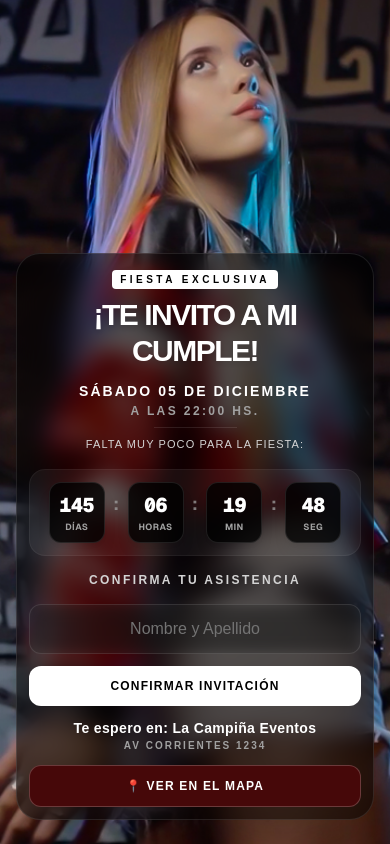
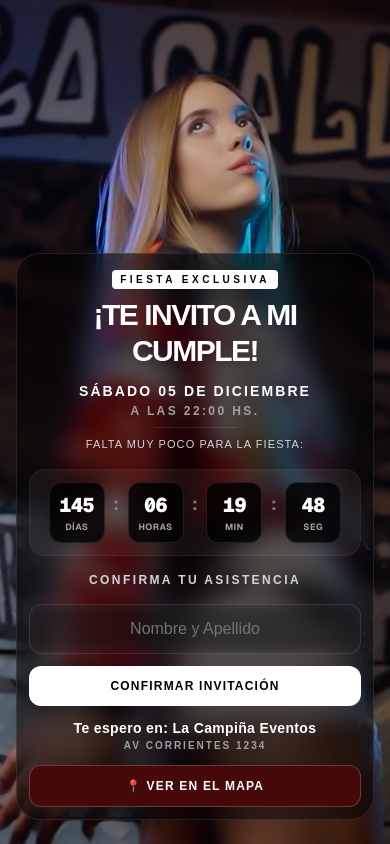
Before and after one commit to rosaduartemercedes/tarjeta-cumple, a Next.js app: page / in a window 390 px wide. Built offline with nearby package versions, Linux system fonts and the light colour scheme.

Commit message:
probando ajuste de pantalla2

```diff
--- a/app/page.js
+++ b/app/page.js
@@ -23,7 +23,7 @@ export default function Home() {
       // 1. bg-[url('/foto-mobile.jpg')] -> Carga la foto vertical por defecto (celulares).
       // 2. md:bg-[url('/foto-desktop.jpg')] -> En pantallas grandes (computadoras), cambia la foto a la horizontal.
       // 3. justify-end md:justify-center -> Abajo en el celu (para no tapar la cara), centrado en la compu.
-className="relative min-h-[100dvh] w-full flex flex-col items-center justify-end p-4 pb-6 md:justify-center bg-cover bg-[center_top_20%] md:bg-center bg-no-repeat bg-[url('/fondocatamobile.png')] md:bg-[url('/fondocata4.jpg')]"
+className="relative min-h-[100dvh] w-full flex flex-col items-center justify-end p-4 pb-6 md:justify-center bg-cover bg-[center_top_20%] md:bg-center bg-no-repeat bg-[url('/fondocata2.jpg')] md:bg-[url('/fondocata4.jpg')]"
 >
       <div className="absolute inset-0 bg-neutral-950/10 z-0"></div>
 
```
